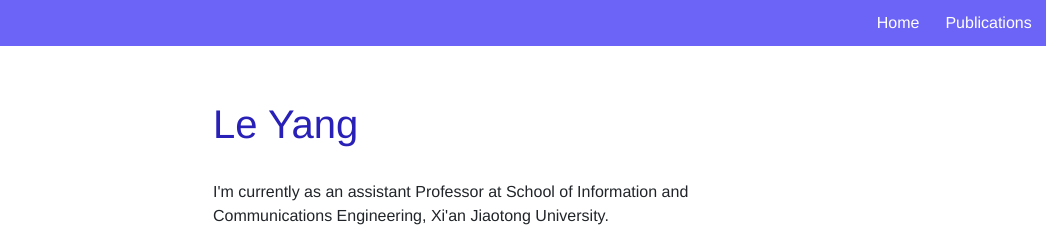
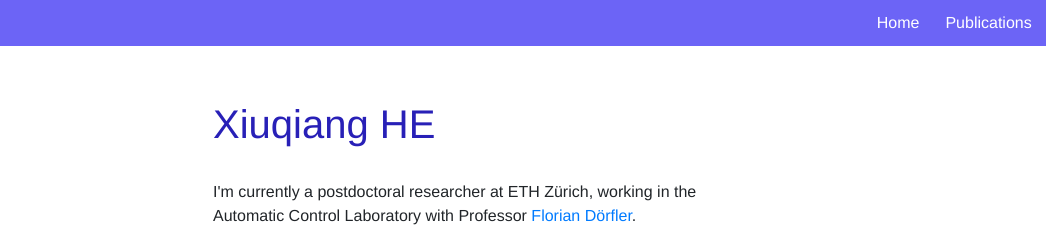
Before and after one commit to Xiuq-He/homepage, a plain HTML site: page index.html in a window 1280 px wide. Shown: the top 244 px of the page, 0-1046 px from the left. Drawn offline with nearby package versions, Linux system fonts and the light colour scheme; a script that the page names is missing.

Commit message:
Update index.html

```diff
--- a/index.html
+++ b/index.html
@@ -6,7 +6,7 @@
 content="IE=11.0000" http-equiv="X-UA-Compatible">
 
 <META http-equiv="Content-Type" content="text/html; charset=UTF-8">
-<TITLE>Le Yang Homepage</TITLE>     <LINK href="Gao%20Huang%20Homepage_files/bootstrap.min.css"
+<TITLE>Xiuqiang HE's Homepage</TITLE>     <LINK href="Gao%20Huang%20Homepage_files/bootstrap.min.css"
 rel="stylesheet">
 <SCRIPT src="Gao%20Huang%20Homepage_files/jquery-3.1.1.slim.min.js"></SCRIPT>
 
@@ -435,11 +435,11 @@ rel="stylesheet">
   <TR>
     <TD width="60%">
       <DIV id="info" width="">
-      <H1><BR>Le Yang</H1><BR>
-      <P> I'm currently as an assistant Professor at School of Information and Communications Engineering, Xi'an Jiaotong University.
+      <H1><BR>Xiuqiang HE</H1><BR>
+      <P> I'm currently a postdoctoral researcher at ETH Zürich, working in the Automatic Control Laboratory with Professor <a href="http://people.ee.ethz.ch/~floriand/index.html">Florian Dörfler</a>.
               </P>
 
-        <a href="https://scholar.google.com/citations?user=ju6v2acAAAAJ&hl=zh-CN">|Google Scholar|</a>
+        <a href="https://scholar.google.com/citations?user=vwhEfQYAAAAJ&hl=en">|Google Scholar|</a>
         <a href="https://github.com/yangle15">|Github|</a>
         <h2>Education</h2>
       <Li>PhD, 2015-2021, Tsinghua University</Li><Li>B.E., 2011-2015, Northwestern Polytechnical University</Li>
```
